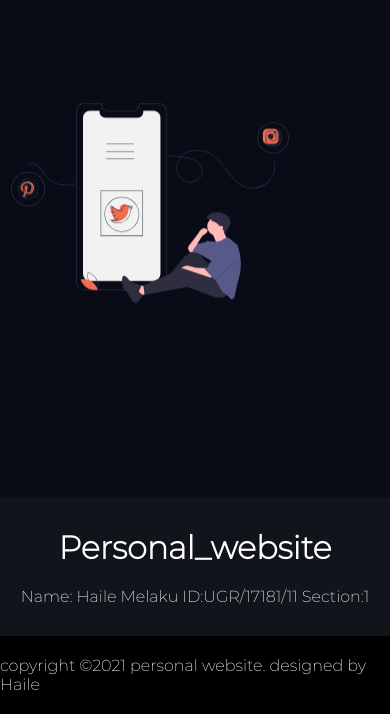
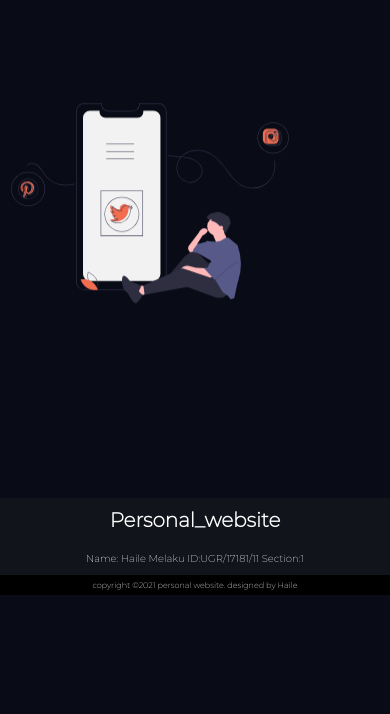
Before and after one commit to Haile-08/personal_website_01, a plain HTML site: page index.html in a window 390 px wide. Shown: the part 1490-2204 px from the top of the page. After the commit the page ends 2085 px from the top, so only its background shows below. Drawn offline with Linux system fonts and the light colour scheme.

Commit message:
adding the media query

```diff
--- a/css/style.css
+++ b/css/style.css
@@ -467,5 +467,16 @@ body{
     .contact_info{
         display: none;
     }
+    /* ========footer====== */
+    .upper_f{
+        font-size: 10px;
+        padding-top: 10px;
+        padding-bottom: 10px;
+    }
+    .low_f{
+        font-size: 8px;
+        padding-bottom: 5px;
+        padding-top: 5px;
+    }
 
 }
```
